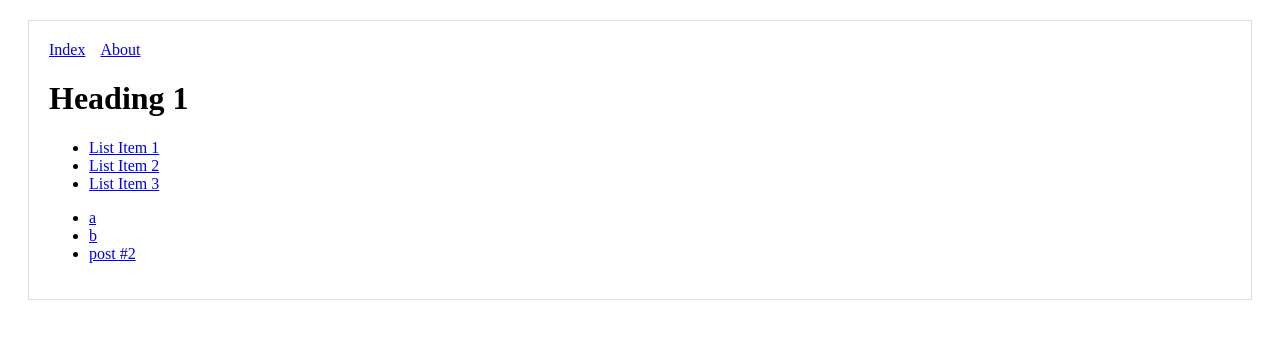
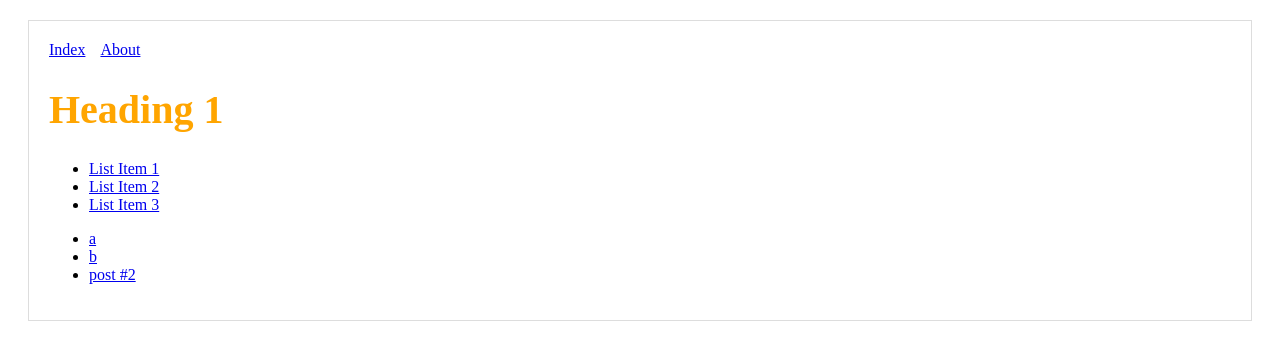
Before and after one commit to Yonkai/BBS, a Next.js app: page / in a window 1280 px wide. Shown: the top 360 px of the page. Built offline with nearby package versions, Linux system fonts and the light colour scheme.

Commit message:
Added sass

```diff
--- /dev/null
+++ b/next.config.js
@@ -0,0 +1,2 @@
+const withSass = require('@zeit/next-sass');
+module.exports = withSass();
--- a/package.json
+++ b/package.json
@@ -20,8 +20,10 @@
   },
   "homepage": "https://github.com/Yonkai/BBS#readme",
   "dependencies": {
+    "@zeit/next-sass": "^1.0.1",
     "express": "^4.16.4",
     "next": "^8.0.0",
+    "node-sass": "^4.11.0",
     "react": "^16.8.1",
     "react-dom": "^16.8.1"
   }
--- a/pages/index.js
+++ b/pages/index.js
@@ -1,6 +1,7 @@
 import Layout from '../components/MyLayout.js';
 import React from 'react';
 import Link from 'next/link';
+import "../styles2.scss";
 
 const PostLink = (props) => (
   <li>
@@ -12,7 +13,7 @@ const PostLink = (props) => (
 
 export default () => (
   <Layout>
-    <h1>Heading 1</h1>
+    <h1 className="example">Heading 1</h1>
     <ul>
       <PostLink title="List Item 1"/>
       <PostLink title="List Item 2"/>
--- /dev/null
+++ b/styles.scss
@@ -0,0 +1,4 @@
+$font-size: 50px;
+.example {
+  font-size: $font-size;
+}
--- /dev/null
+++ b/styles2.scss
@@ -0,0 +1,6 @@
+$font-size: 40px;
+$color:orange;
+.example {
+  font-size: $font-size;
+  color:$color;
+}
```
Also changed, not shown: 1 other file (tests, documents, lock files or other folders).
